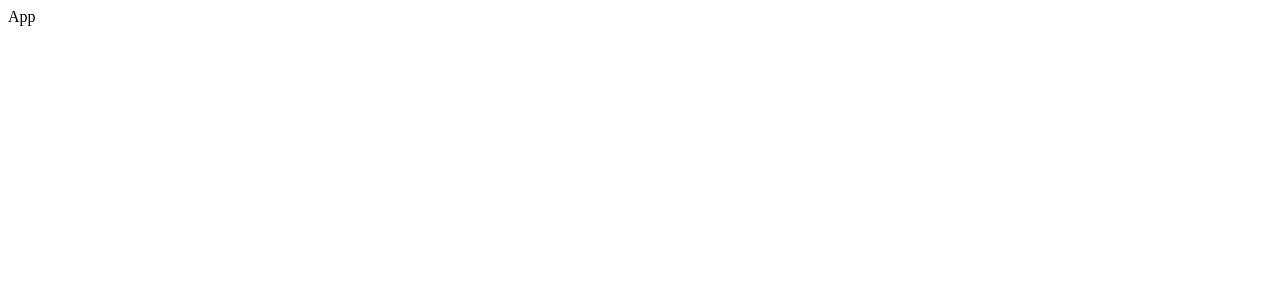
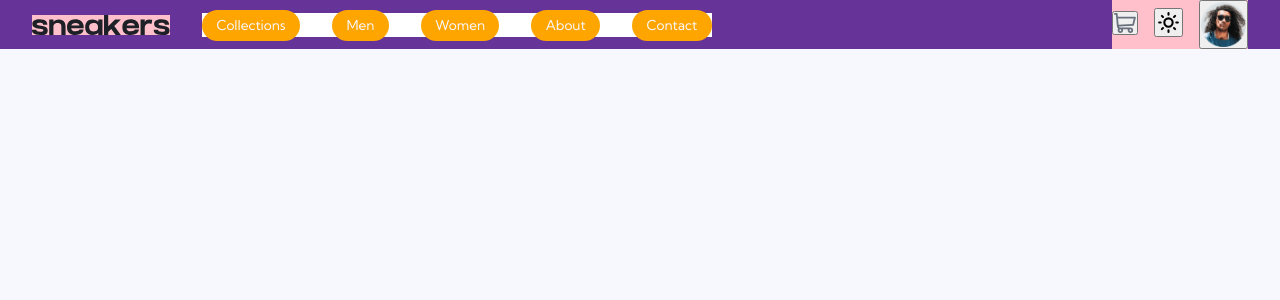
Before and after one commit to SameerJS6/Reactfolio, a React (Vite) app in the folder E-Commerce-Product-Page/: page / in a window 1280 px wide. Shown: the top 300 px of the page. Built offline with nearby package versions, Linux system fonts and the light colour scheme.

Commit message:
Basic Styling Done

```diff
--- a/E-Commerce-Product-Page/src/App.css
+++ b/E-Commerce-Product-Page/src/App.css
@@ -0,0 +1,73 @@
+/* Custom Properties  */
+:root {
+    --orange: hsl(26, 100%, 55%);
+    --orange-100: hsl(25, 100%, 94%);
+
+    --dark-blue: hsl(220, 13%, 13%);
+    --grey-300: hsl(219, 9%, 45%);
+    --grey-200: hsl(220, 14%, 75%);
+    --grey-100:  hsl(223, 64%, 98%);
+
+    --white: hsl(0, 0%, 100%);
+    --black: hsl(0, 0%, 0%);
+
+    --ff-primary: 'Kumbh Sans', sans-serif;
+
+    --size-100: 0.85rem;
+    --size-200: 1rem;
+    --size-300: 1.125rem;
+    --size-400: 1.5rem;
+
+    --fw-400: 400;
+    --fw-500: 500;
+    --fw-700: 700;
+
+    --t-250ms: 250ms ease;
+    --t-350ms: 350ms ease;
+    --t-500ms: 500ms ease;
+}
+
+/* CSS Reset  */
+
+*, *::before, *::after {
+    margin: 0;
+    box-sizing: border-box;
+  }
+
+  * {
+    padding: 0;
+    margin: 0;
+  }
+
+  html, body {
+    height: 100%;
+  }
+
+  body {
+    line-height: 1.5;
+    -webkit-font-smoothing: antialiased;
+  }
+
+  img, picture, video, canvas, svg {
+    display: block;
+    max-width: 100%;
+  }
+
+  input, button, textarea, select {
+    font: inherit;
+  }
+
+  p, h1, h2, h3, h4, h5, h6 {
+    overflow-wrap: break-word;
+  }
+
+  #root, #__next {
+    isolation: isolate;
+  }
+
+  /* General Styling  */
+body {
+    font-family: var(--ff-primary);
+    background-color: var(--grey-100);
+    transition: background-color var(--t-350ms);
+}
--- a/E-Commerce-Product-Page/src/App.jsx
+++ b/E-Commerce-Product-Page/src/App.jsx
@@ -1,7 +1,11 @@
 import React from 'react'
+import './App.css'
+import Navbar from './components/Navbar'
 
 export default function App() {
   return (
-    <div>App</div>
+    <>
+      <Navbar />
+    </>
   )
 }
--- a/E-Commerce-Product-Page/src/components/ShoppingCart.jsx
+++ b/E-Commerce-Product-Page/src/components/ShoppingCart.jsx
@@ -2,6 +2,11 @@ import React from 'react'
 
 export default function ShoppingCart() {
   return (
-    <div>ShoppingCart</div>
+    <div>
+      <button className="cart">
+      <svg width="22" height="20" xmlns="http://www.w3.org/2000/svg"><path d="M20.925 3.641H3.863L3.61.816A.896.896 0 0 0 2.717 0H.897a.896.896 0 1 0 0 1.792h1l1.031 11.483c.073.828.52 1.726 1.291 2.336C2.83 17.385 4.099 20 6.359 20c1.875 0 3.197-1.87 2.554-3.642h4.905c-.642 1.77.677 3.642 2.555 3.642a2.72 2.72 0 0 0 2.717-2.717 2.72 2.72 0 0 0-2.717-2.717H6.365c-.681 0-1.274-.41-1.53-1.009l14.321-.842a.896.896 0 0 0 .817-.677l1.821-7.283a.897.897 0 0 0-.87-1.114ZM6.358 18.208a.926.926 0 0 1 0-1.85.926.926 0 0 1 0 1.85Zm10.015 0a.926.926 0 0 1 0-1.85.926.926 0 0 1 0 1.85Zm2.021-7.243-13.8.81-.57-6.341h15.753l-1.383 5.53Z" fill="#69707D" fillRule="nonzero"/>
+      </svg>
+      </button>
+    </div>
   )
 }
--- /dev/null
+++ b/E-Commerce-Product-Page/src/components/ThemeToggle.jsx
@@ -0,0 +1,23 @@
+import React, { useState } from 'react'
+import './Styles/ThemeToggle.css'
+
+export default function ThemeToggle() {
+  const [svg, setSvg] = useState( <svg width="25px" height="25px" viewBox="0 0 24 24" xmlns="http://www.w3.org/2000/svg" fill="none">
+  <path stroke="#000000" strokeLinecap="round" strokeWidth="2" d="M12 4.5V3m0 18v-1.5m9-7.5h-1.5m-15 0H3m14.303-5.303l1.061-1.061M5.636 18.364l1.06-1.06m11.668 1.06l-1.06-1.06M6.696 6.696L5.636 5.636M16 12a4 4 0 11-8 0 4 4 0 018 0z"/>
+</svg> )
+
+const HandleTheme = () => {
+  setSvg( <svg width="25px" height="25px" viewBox="0 0 24 24" fill="none" xmlns="http://www.w3.org/2000/svg">
+  <path d="M20.9931 13.3127C20.5158 13.435 20.0155 13.5 19.5 13.5C16.1863 13.5 13.5 10.8137 13.5 7.5C13.5 6.98452 13.565 6.48422 13.6873 6.00686C9.9664 6.17045 7 9.2388 7 13C7 16.866 10.134 20 14 20C17.7612 20 20.8295 17.0336 20.9931 13.3127Z" fill="#000000"/>
+  <path fillRule="evenodd" clip-rule="evenodd" d="M4.5 8.25C4.77614 8.25 5 8.47386 5 8.75V10.25C5 10.5261 4.77614 10.75 4.5 10.75C4.22386 10.75 4 10.5261 4 10.25V8.75C4 8.47386 4.22386 8.25 4.5 8.25Z" fill="#000000"/>
+  <path fillRule="evenodd" clip-rule="evenodd" d="M3.25 9.5C3.25 9.22386 3.47386 9 3.75 9H5.25C5.52614 9 5.75 9.22386 5.75 9.5C5.75 9.77614 5.52614 10 5.25 10H3.75C3.47386 10 3.25 9.77614 3.25 9.5Z" fill="#000000"/>
+  <path fillRule="evenodd" clip-rule="evenodd" d="M7.5 3C7.77614 3 8 3.22386 8 3.5V5.5C8 5.77614 7.77614 6 7.5 6C7.22386 6 7 5.77614 7 5.5V3.5C7 3.22386 7.22386 3 7.5 3Z" fill="#000000"/>
+  <path fillRule="evenodd" clip-rule="evenodd" d="M6 4.5C6 4.22386 6.22386 4 6.5 4H8.5C8.77614 4 9 4.22386 9 4.5C9 4.77614 8.77614 5 8.5 5H6.5C6.22386 5 6 4.77614 6 4.5Z" fill="#000000"/>
+</svg>)
+}
+  return (
+    <div>
+      <button className="theme" onClick={HandleTheme}> {svg} </button>
+    </div>
+  )
+}
```
Also changed, not shown: E-Commerce-Product-Page/src/components/Styles/ThemeToggle.css (added).
